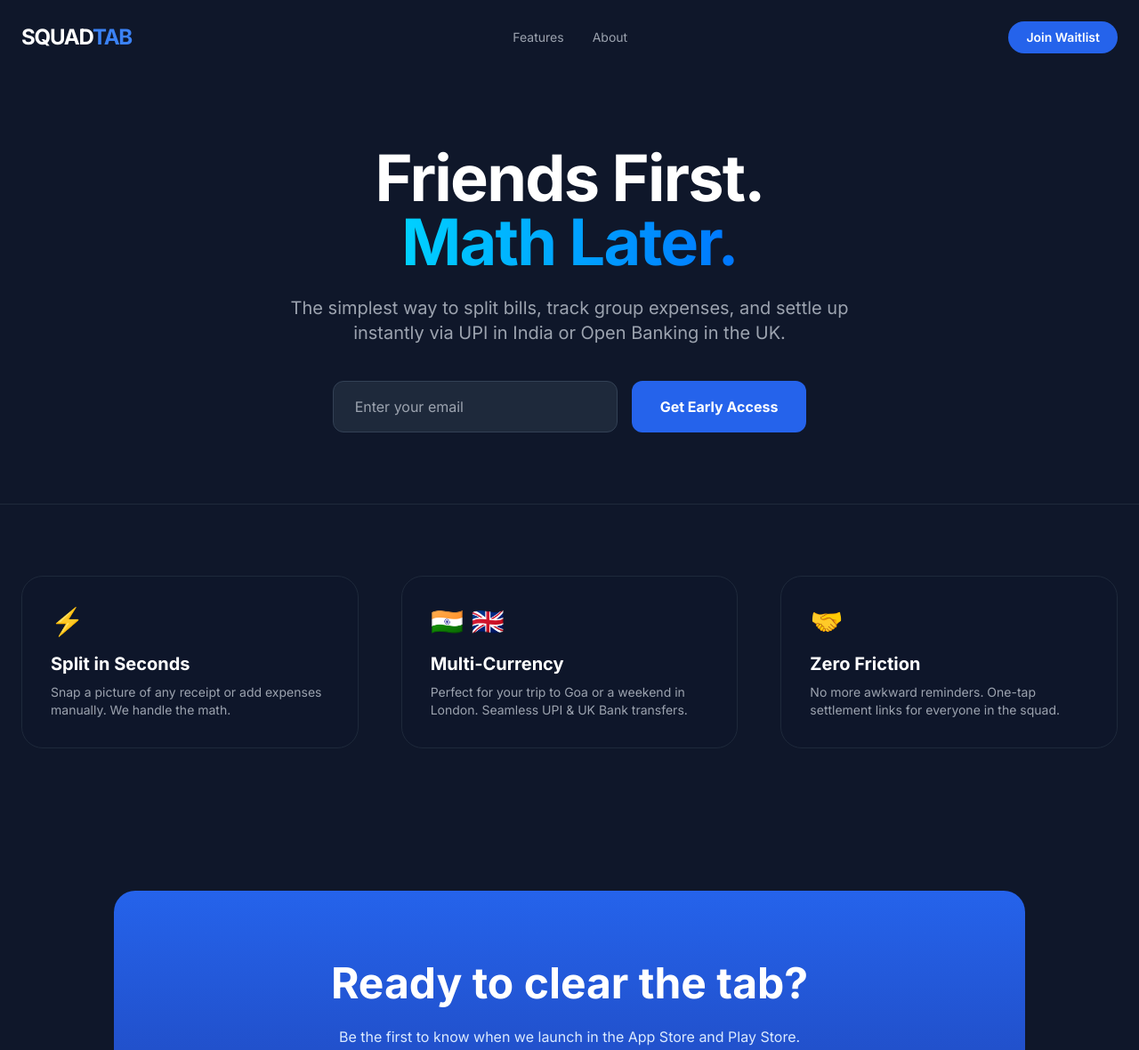
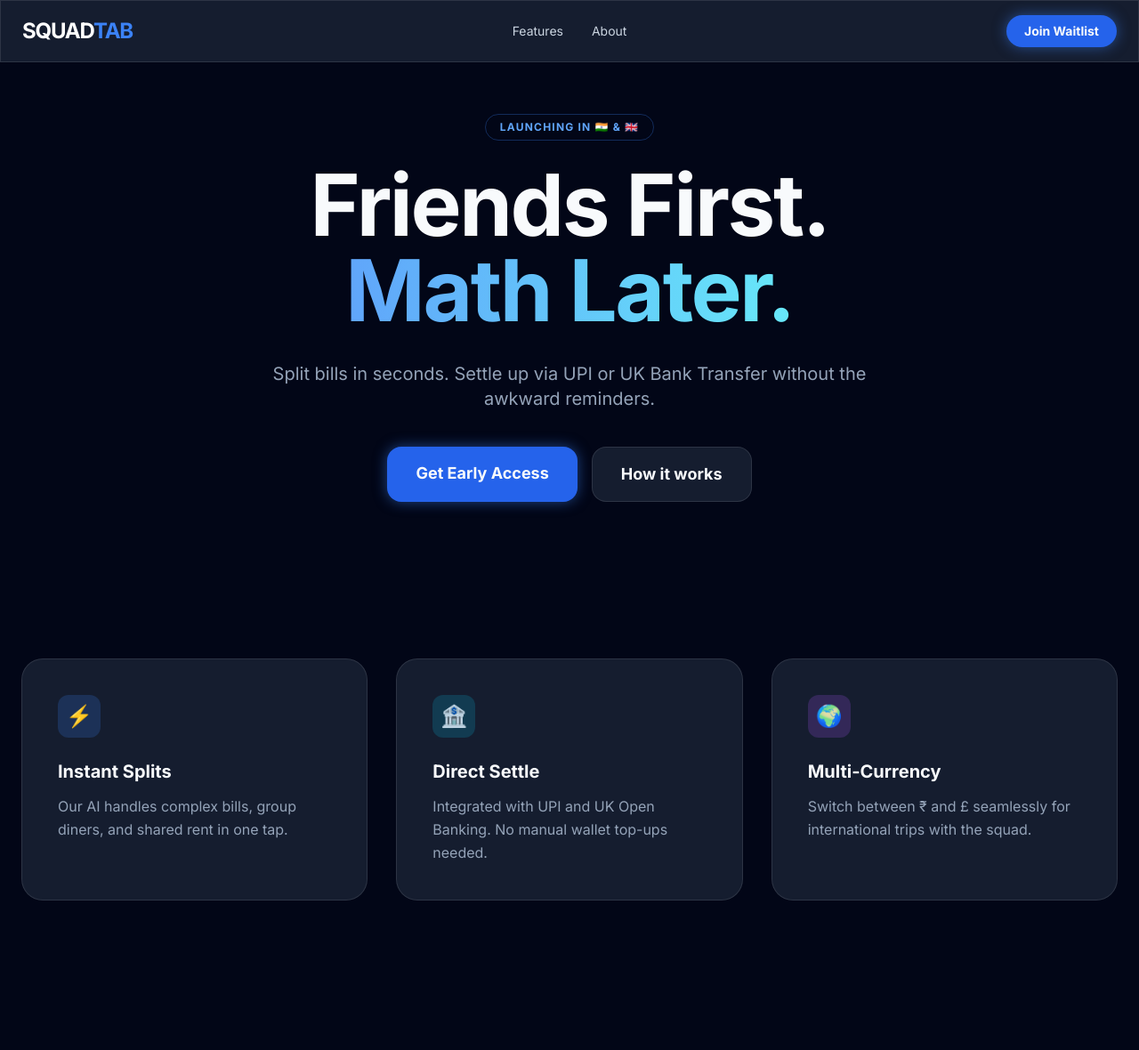
Before and after one commit to balram791/squadtab-site, a plain HTML site: page index.html in a window 1280 px wide. Shown: the top 1180 px of the page at 89% size. Drawn offline with nearby package versions, Linux system fonts and the light colour scheme.

Commit message:
Update index.html

```diff
--- a/index.html
+++ b/index.html
@@ -7,66 +7,87 @@
     <script src="https://cdn.tailwindcss.com"></script>
     <link href="https://fonts.googleapis.com/css2?family=Inter:wght@400;600;700&display=swap" rel="stylesheet">
     <style>
-        body { font-family: 'Inter', sans-serif; background-color: #0F172A; color: white; }
-        .gradient-text { background: linear-gradient(90deg, #00D1FF, #0076FF); -webkit-background-clip: text; -webkit-text-fill-color: transparent; }
+        body { font-family: 'Inter', sans-serif; background-color: #020617; color: #f8fafc; scroll-behavior: smooth; }
+        .glow-button { transition: all 0.3s ease; box-shadow: 0 0 15px rgba(59, 130, 246, 0.5); }
+        .glow-button:hover { box-shadow: 0 0 25px rgba(59, 130, 246, 0.8); transform: translateY(-2px); }
+        .glass { background: rgba(30, 41, 59, 0.7); backdrop-filter: blur(12px); border: 1px solid rgba(255, 255, 255, 0.1); }
     </style>
 </head>
 <body>
 
-    <nav class="flex items-center justify-between p-6 max-w-7xl mx-auto">
-        <div class="text-2xl font-bold tracking-tighter">SQUAD<span class="text-blue-500">TAB</span></div>
-        <div class="hidden md:flex space-x-8 text-sm font-medium text-gray-400">
-            <a href="#features" class="hover:text-white transition">Features</a>
-            <a href="#about" class="hover:text-white transition">About</a>
+    <nav class="fixed w-full z-50 top-0 glass">
+        <div class="max-w-7xl mx-auto px-6 py-4 flex justify-between items-center">
+            <div class="text-2xl font-black tracking-tighter text-white">
+                SQUAD<span class="text-blue-500">TAB</span>
+            </div>
+            <div class="hidden md:flex space-x-8 text-sm font-medium text-slate-300">
+                <a href="#features" class="hover:text-blue-400 transition">Features</a>
+                <a href="#about" class="hover:text-blue-400 transition">About</a>
+            </div>
+            <a href="#cta" class="bg-blue-600 px-5 py-2 rounded-full text-sm font-bold glow-button">Join Waitlist</a>
         </div>
-        <a href="#waitlist" class="bg-blue-600 hover:bg-blue-500 px-5 py-2 rounded-full text-sm font-semibold transition">Join Waitlist</a>
     </nav>
 
-    <section class="max-w-7xl mx-auto px-6 py-20 text-center">
-        <h1 class="text-5xl md:text-7xl font-bold mb-6 tracking-tight">
-            Friends First. <br><span class="gradient-text">Math Later.</span>
+    <section class="pt-32 pb-20 px-6 text-center max-w-5xl mx-auto">
+        <span class="px-4 py-1.5 rounded-full border border-blue-500/30 text-blue-400 text-xs font-bold uppercase tracking-widest mb-6 inline-block">
+            Launching in 🇮🇳 & 🇬🇧
+        </span>
+        <h1 class="text-5xl md:text-8xl font-extrabold tracking-tight mb-8">
+            Friends First. <br>
+            <span class="text-transparent bg-clip-text bg-gradient-to-r from-blue-400 to-cyan-300">Math Later.</span>
         </h1>
-        <p class="text-gray-400 text-lg md:text-xl max-w-2xl mx-auto mb-10">
-            The simplest way to split bills, track group expenses, and settle up instantly via UPI in India or Open Banking in the UK.
+        <p class="text-slate-400 text-lg md:text-xl max-w-2xl mx-auto mb-10">
+            Split bills in seconds. Settle up via UPI or UK Bank Transfer without the awkward reminders.
         </p>
-        <div class="flex flex-col md:flex-row justify-center gap-4">
-            <input type="email" placeholder="Enter your email" class="px-6 py-4 rounded-xl bg-slate-800 border border-slate-700 focus:outline-none focus:border-blue-500 w-full md:w-80">
-            <button class="bg-blue-600 hover:bg-blue-500 px-8 py-4 rounded-xl font-bold transition">Get Early Access</button>
+        <div class="flex flex-col sm:flex-row justify-center gap-4">
+            <a href="#cta" class="bg-blue-600 px-8 py-4 rounded-2xl font-bold text-lg glow-button">Get Early Access</a>
+            <button class="glass px-8 py-4 rounded-2xl font-bold text-lg hover:bg-slate-800 transition">How it works</button>
         </div>
     </section>
 
-    <section id="features" class="max-w-7xl mx-auto px-6 py-20 border-t border-slate-800">
-        <div class="grid md:grid-cols-3 gap-12">
-            <div class="p-8 rounded-3xl bg-slate-900/50 border border-slate-800">
-                <div class="text-blue-500 text-3xl mb-4">⚡️</div>
-                <h3 class="text-xl font-bold mb-2">Split in Seconds</h3>
-                <p class="text-gray-400 text-sm">Snap a picture of any receipt or add expenses manually. We handle the math.</p>
+    <section id="features" class="py-24 px-6 max-w-7xl mx-auto">
+        <div class="grid md:grid-cols-3 gap-8">
+            <div class="glass p-10 rounded-3xl">
+                <div class="w-12 h-12 bg-blue-500/20 rounded-xl flex items-center justify-center text-blue-400 mb-6 font-bold text-2xl">⚡️</div>
+                <h3 class="text-xl font-bold mb-3">Instant Splits</h3>
+                <p class="text-slate-400 leading-relaxed">Our AI handles complex bills, group diners, and shared rent in one tap.</p>
             </div>
-            <div class="p-8 rounded-3xl bg-slate-900/50 border border-slate-800">
-                <div class="text-blue-500 text-3xl mb-4">🇮🇳 🇬🇧</div>
-                <h3 class="text-xl font-bold mb-2">Multi-Currency</h3>
-                <p class="text-gray-400 text-sm">Perfect for your trip to Goa or a weekend in London. Seamless UPI & UK Bank transfers.</p>
+            <div class="glass p-10 rounded-3xl">
+                <div class="w-12 h-12 bg-cyan-500/20 rounded-xl flex items-center justify-center text-cyan-400 mb-6 font-bold text-2xl">🏦</div>
+                <h3 class="text-xl font-bold mb-3">Direct Settle</h3>
+                <p class="text-slate-400 leading-relaxed">Integrated with UPI and UK Open Banking. No manual wallet top-ups needed.</p>
             </div>
-            <div class="p-8 rounded-3xl bg-slate-900/50 border border-slate-800">
-                <div class="text-blue-500 text-3xl mb-4">🤝</div>
-                <h3 class="text-xl font-bold mb-2">Zero Friction</h3>
-                <p class="text-gray-400 text-sm">No more awkward reminders. One-tap settlement links for everyone in the squad.</p>
+            <div class="glass p-10 rounded-3xl">
+                <div class="w-12 h-12 bg-purple-500/20 rounded-xl flex items-center justify-center text-purple-400 mb-6 font-bold text-2xl">🌍</div>
+                <h3 class="text-xl font-bold mb-3">Multi-Currency</h3>
+                <p class="text-slate-400 leading-relaxed">Switch between ₹ and £ seamlessly for international trips with the squad.</p>
             </div>
         </div>
     </section>
 
-    <section id="waitlist" class="max-w-5xl mx-auto px-6 py-20 my-20 rounded-3xl bg-gradient-to-b from-blue-600 to-blue-800 text-center">
-        <h2 class="text-3xl md:text-5xl font-bold mb-6">Ready to clear the tab?</h2>
-        <p class="text-blue-100 mb-8 max-w-xl mx-auto">Be the first to know when we launch in the App Store and Play Store.</p>
-        <button class="bg-white text-blue-700 px-10 py-4 rounded-full font-bold hover:bg-gray-100 transition">Secure My Spot</button>
+    <section id="about" class="py-20 px-6 max-w-4xl mx-auto text-center">
+        <h2 class="text-3xl font-bold mb-6 italic text-slate-200">"The easiest way to keep group trips about the memories, not the money."</h2>
+        <div class="h-1 w-20 bg-blue-500 mx-auto rounded-full"></div>
     </section>
 
-    <footer class="max-w-7xl mx-auto px-6 py-10 border-t border-slate-800 flex flex-col md:flex-row justify-between items-center text-gray-500 text-sm">
-        <p>© 2025 SquadTab. All rights reserved.</p>
-        <div class="flex space-x-6 mt-4 md:mt-0">
+    <section id="cta" class="py-20 px-6">
+        <div class="max-w-4xl mx-auto glass p-12 rounded-[3rem] text-center border-blue-500/20">
+            <h2 class="text-4xl font-bold mb-6">Join the Waitlist</h2>
+            <p class="text-slate-400 mb-10">We're building the future of social finance. Get notified when we drop.</p>
+            <form class="flex flex-col md:flex-row gap-3 max-w-md mx-auto">
+                <input type="email" placeholder="Email address" class="flex-1 px-6 py-4 rounded-2xl bg-slate-900 border border-slate-700 focus:outline-none focus:border-blue-500 transition">
+                <button type="submit" class="bg-blue-600 px-8 py-4 rounded-2xl font-bold glow-button">Submit</button>
+            </form>
+        </div>
+    </section>
+
+    <footer class="py-12 px-6 border-t border-slate-900 text-center">
+        <div class="text-xl font-bold mb-4">SQUAD<span class="text-blue-500">TAB</span></div>
+        <p class="text-slate-500 text-sm mb-6">Built for the next generation of global squads. 🇮🇳 🇬🇧</p>
+        <div class="flex justify-center space-x-6 text-slate-400 text-sm">
             <a href="#" class="hover:text-white">Privacy</a>
             <a href="#" class="hover:text-white">Terms</a>
-            <span>Launching in 🇮🇳 & 🇬🇧</span>
+            <a href="mailto:hello@squadtab.in" class="hover:text-white">Contact</a>
         </div>
     </footer>
 
```
